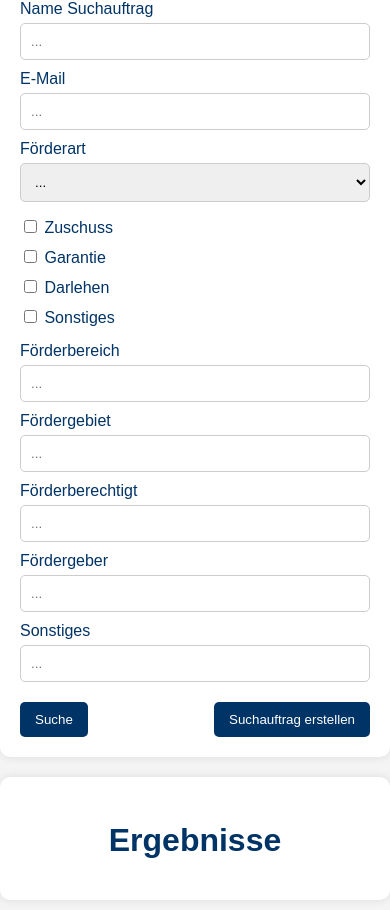
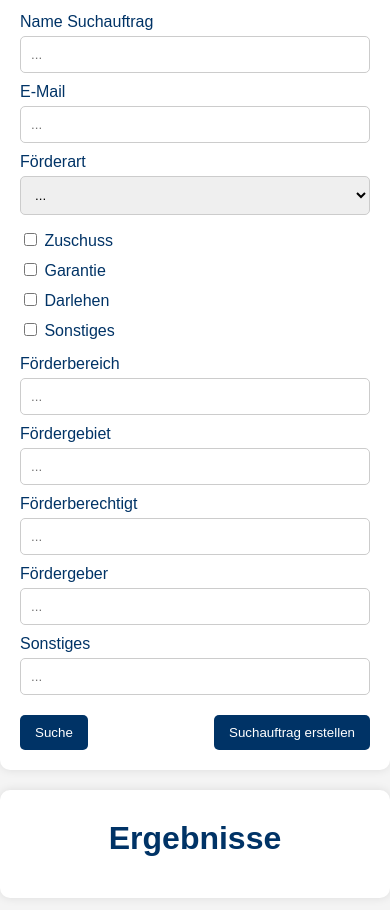
Before and after one commit to PDmmnn/PDmmnn.github.io, a plain HTML site: page suche.html in a window 390 px wide. Shown: the part 36-946 px from the top of the page. Drawn offline with Linux system fonts and the light colour scheme.

Commit message:
Update styles.css

```diff
--- a/styles.css
+++ b/styles.css
@@ -98,12 +98,12 @@ button:hover {
 
 @media (max-width: 768px) {
     .main-container {
-        margin-top: 25px;
+        margin-top: 50px;
     }
 
     h1 {
     text-align: center;
     color: #003366;
-    margin-top: 25px;
+    margin-top: 10px;
     }
 }
```
